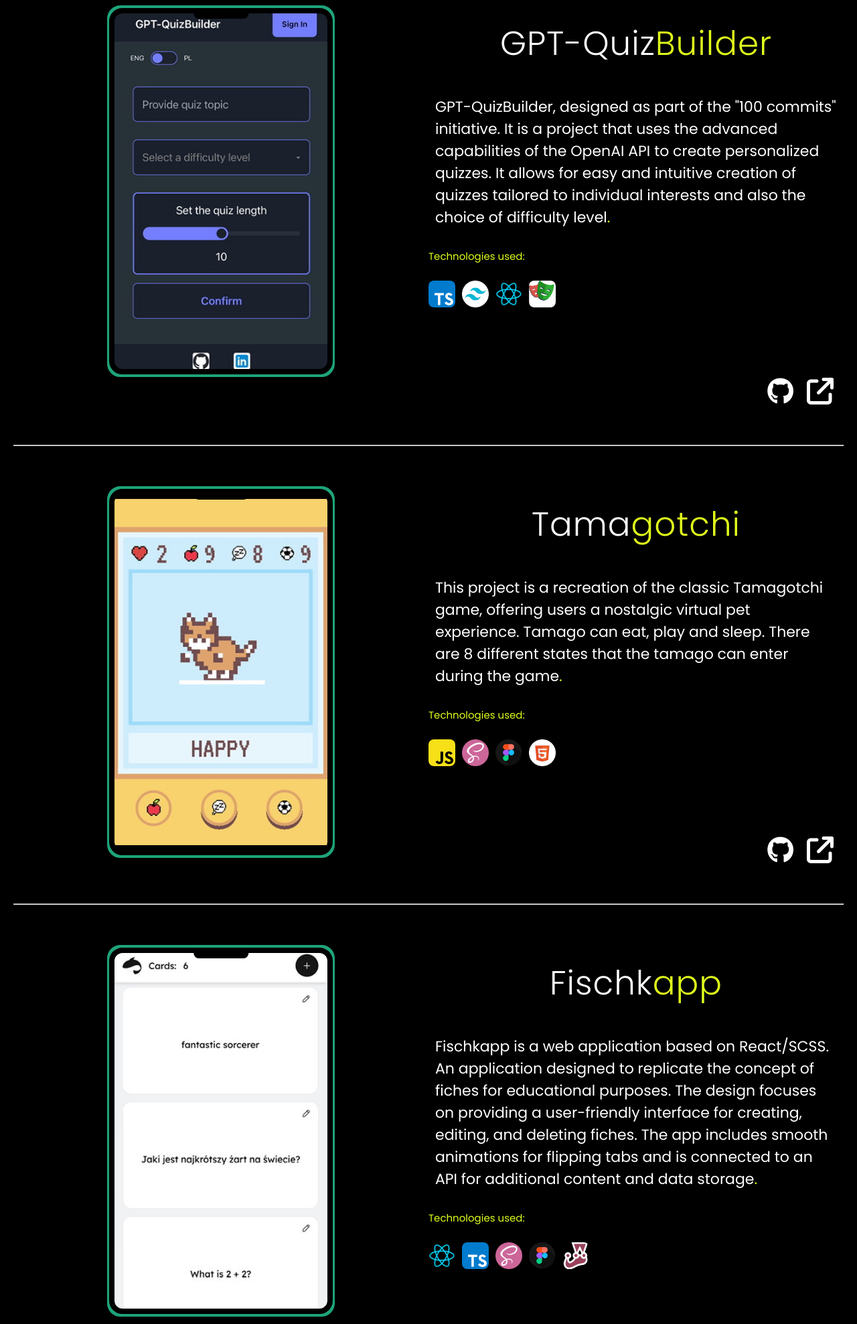
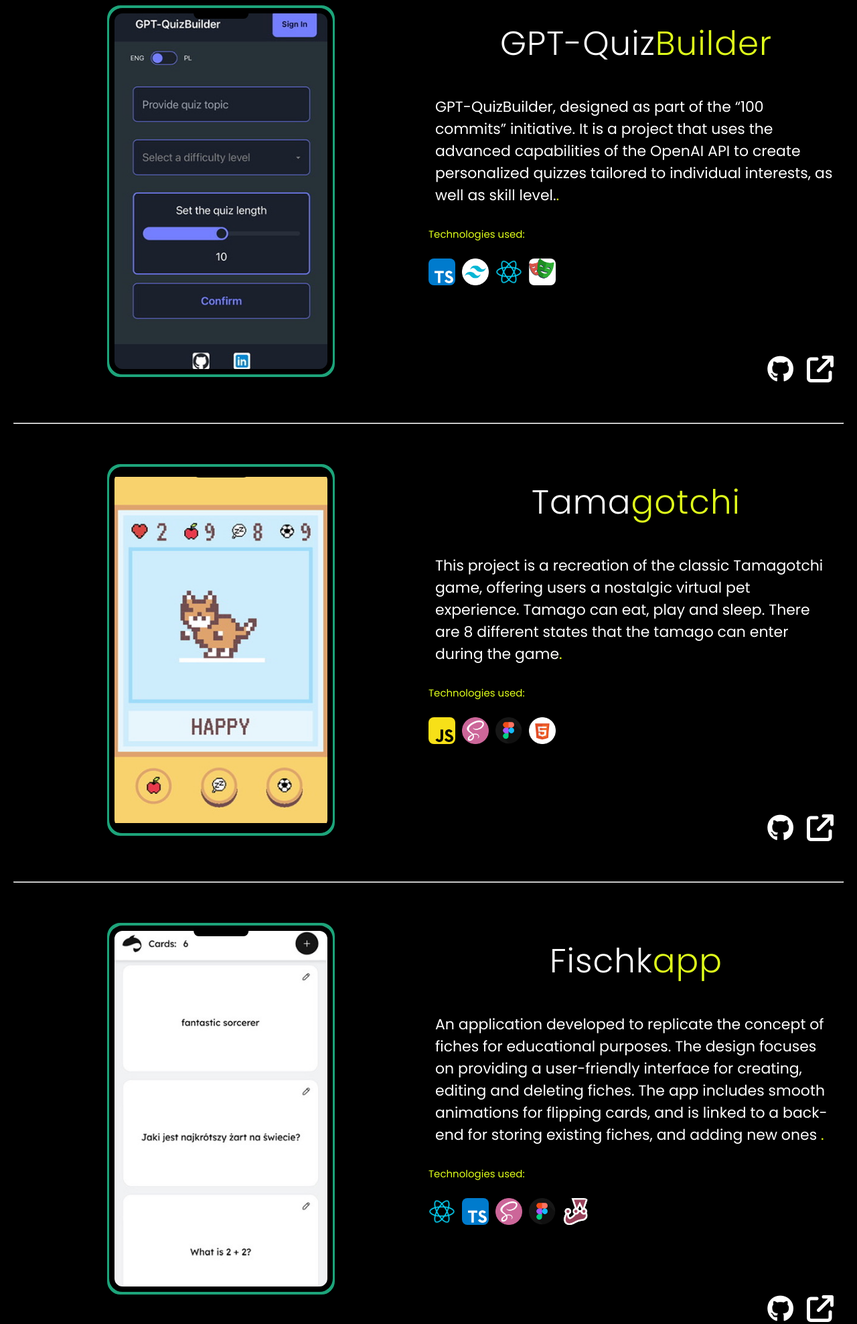
Before and after one commit to Adriann77/personal-portfolio, a plain HTML site: page index.html in a window 1280 px wide. Shown: the part 1600-3577 px from the top of the page at 67% size. Drawn offline with Linux system fonts and the light colour scheme.

Commit message:
update projects descriptions

```diff
--- a/index.html
+++ b/index.html
@@ -101,11 +101,10 @@
                     <div class="projects__project mobile">
                         <h4 class="projects__project--title">GPT-Quiz<span>Builder</span></h4>
                         <div class="phone first"></div>
-                        <p class="projects__project--description">GPT-QuizBuilder, designed as part of the "100 commits"
+                        <p class="projects__project--description">GPT-QuizBuilder, designed as part of the “100 commits”
                             initiative. It is a project that uses the advanced capabilities
-                            of the OpenAI API to create personalized quizzes. It allows for
-                            easy and intuitive creation of quizzes tailored to individual interests and also the choice
-                            of difficulty level</p>
+                            of the OpenAI API to create personalized quizzes tailored to individual interests, as well
+                            as skill level.</p>
                         <div class="projects__project--techstack">
                             <p>Technologies used:</p>
                             <ul>
@@ -132,11 +131,10 @@
                         <div class="phone first"></div>
                         <div class="right">
                             <h4 class="projects__project--title">GPT-Quiz<span>Builder</span></h4>
-                            <p class="projects__project--description">GPT-QuizBuilder, designed as part of the "100
-                                commits" initiative. It is a project that uses the advanced capabilities
-                                of the OpenAI API to create personalized quizzes. It allows for
-                                easy and intuitive creation of quizzes tailored to individual interests and also the
-                                choice of difficulty level</p>
+                            <p class="projects__project--description">GPT-QuizBuilder, designed as part of the “100
+                                commits” initiative. It is a project that uses the advanced capabilities
+                                of the OpenAI API to create personalized quizzes tailored to individual interests, as
+                                well as skill level.</p>
                             <div class="projects__project--techstack">
                                 <p>Technologies used:</p>
                                 <ul>
@@ -228,13 +226,12 @@
                             <h4 class="projects__project--title">Fischk<span>app</span></h4>
                             <div class="phone third"></div>
 
-                            <p class="projects__project--description">Fischkapp is a web application based on
-                                React/SCSS.
-                                An application designed to replicate the concept of fiches for educational purposes.
-                                The design focuses on providing a user-friendly interface for creating, editing, and
-                                deleting fiches. The app includes
-                                smooth animations for flipping tabs and is connected to an API for additional content
-                                and data storage</p>
+                            <p class="projects__project--description">
+                                An application developed to replicate the concept of fiches for educational purposes.
+                                The design focuses on providing a
+                                user-friendly interface for creating, editing and deleting fiches. The app includes
+                                smooth animations for flipping
+                                cards, and is linked to a back-end for storing existing fiches, and adding new ones</p>
                             <div class="projects__project--techstack">
                                 <p>Technologies used:</p>
                                 <ul>
@@ -260,13 +257,12 @@
                             <div class="right">
                                 <h4 class="projects__project--title">Fischk<span>app</span></h4>
 
-                                <p class="projects__project--description">Fischkapp is a web application based on
-                                    React/SCSS.
-                                    An application designed to replicate the concept of fiches for educational purposes.
-                                    The design focuses on providing a user-friendly interface for creating, editing, and
-                                    deleting fiches. The app includes
-                                    smooth animations for flipping tabs and is connected to an API for additional
-                                    content and data storage</p>
+                                <p class="projects__project--description">An application developed to replicate the
+                                    concept of fiches for educational purposes. The design focuses on providing a
+                                    user-friendly interface for creating, editing and deleting fiches. The app includes
+                                    smooth animations for flipping
+                                    cards, and is linked to a back-end for storing existing fiches, and adding new ones
+                                </p>
                                 <div class="projects__project--techstack">
                                     <p>Technologies used:</p>
                                     <ul>
--- a/scss/_components.scss
+++ b/scss/_components.scss
@@ -104,7 +104,6 @@
 	height: 555px;
 	border: 5px solid rgb(29, 164, 122);
 	border-radius: 2rem;
-	background-image: url(../assets/tamagotchi.jpeg);
 	background-size: cover;
 	background-repeat: no-repeat;
 	background-position: center;
--- a/scss/style.scss
+++ b/scss/style.scss
@@ -122,7 +122,7 @@
 
 	.hamburger--active .hamburger__inner {
 		background-color: transparent;
-        outline: 1px transparent;
+		outline: 1px transparent;
 	}
 
 	.hamburger--active .hamburger__inner:before {
@@ -282,7 +282,7 @@
 
 		.projects__project {
 			.first {
-				background-image: url(../assets/gptquizbuilder.jpeg);
+				background-image: url(../assets/gptquizbuilderr.jpeg);
 			}
 
 			.second {
```
Also changed, not shown: assets/SCR-20240419-rynk.png (deleted), assets/gptquizbuilderr.png (added), assets/questionmark.png (added).
